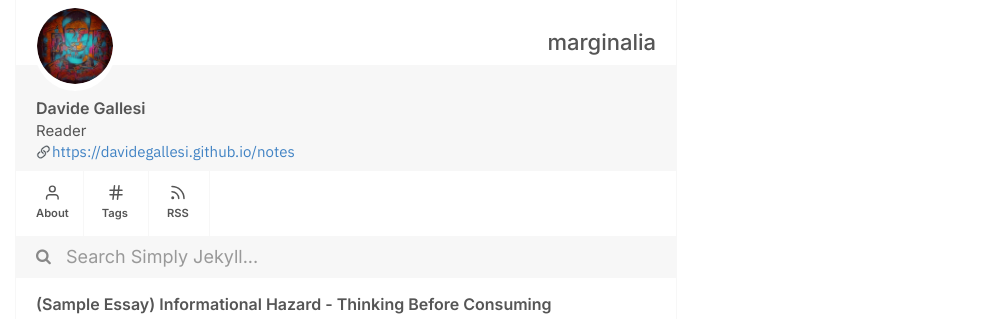
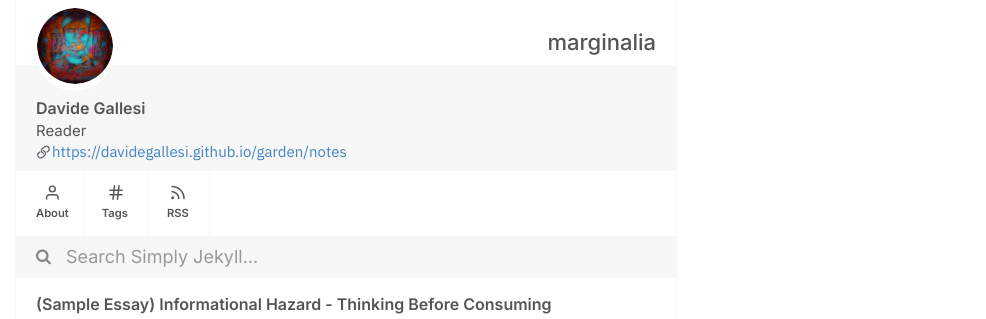
Before and after one commit to davidegallesi/garden, a Jekyll site: the page built from index.md, in a window 1280 px wide. Shown: the top 319 px of the page, without its empty margins (294-1280 px from the left). Built offline with Jekyll 4.4.1, drawn with Linux system fonts in a browser that asks for light colours.

Commit message:
Update _config.yml

```diff
--- a/_config.yml
+++ b/_config.yml
@@ -1,12 +1,12 @@
 title: marginalia
 name: Davide Gallesi
 user_description: Reader
-notes_url: "https://davidegallesi.github.io"
+notes_url: "https://davidegallesi.github.io/garden"
 profile_pic: /assets/img/profile.png
 favicon: /assets/img/favicon.png
 copyright_name: John Doe
 baseurl: "/garden" # the subpath of your site, e.g. /blog
-url: "https://davidegallesi.github.io" # the base hostname & protocol for your site, e.g. http://example.com
+url: "https://davidegallesi.github.io/garden" # the base hostname & protocol for your site, e.g. http://example.com
 encoding: utf-8
 
 # Build settings
```
